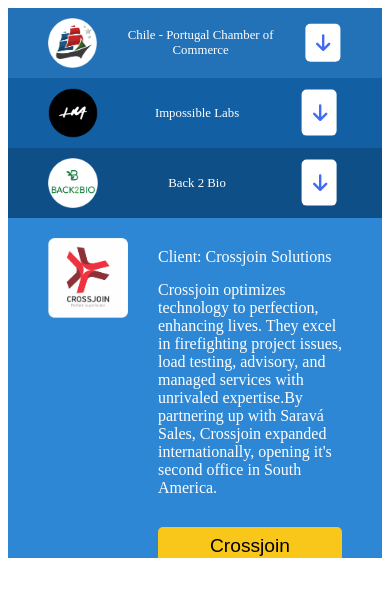
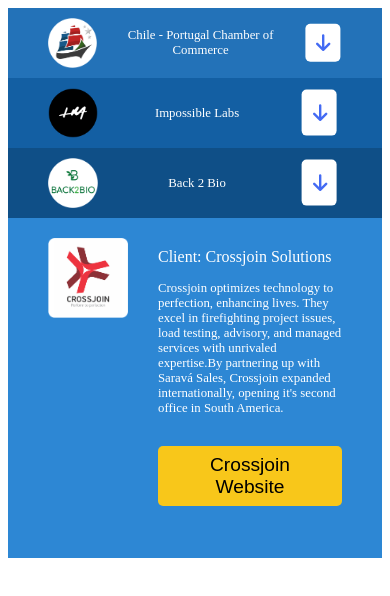
Before and after one commit to Shakhawathosenrahad/ExpandedCarousel, a plain HTML site: page index.html in a window 390 px wide. Drawn offline with Linux system fonts and the light colour scheme.

Commit message:
style.css

```diff
--- a/style.css
+++ b/style.css
@@ -110,5 +110,7 @@
         padding: 8px;
     }
 
-
+    .crossjoin_text p {
+        font-size: clamp(.8rem, 1vw, 1rem);
+    }
 }
```
